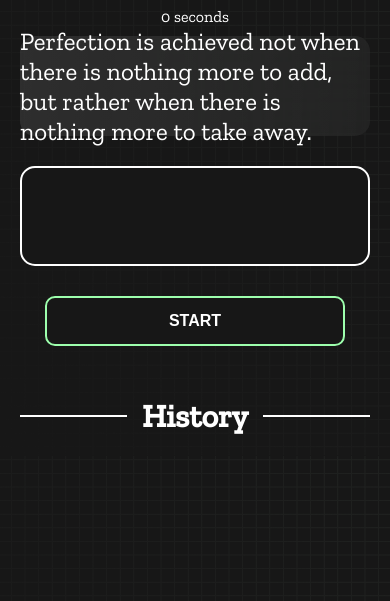
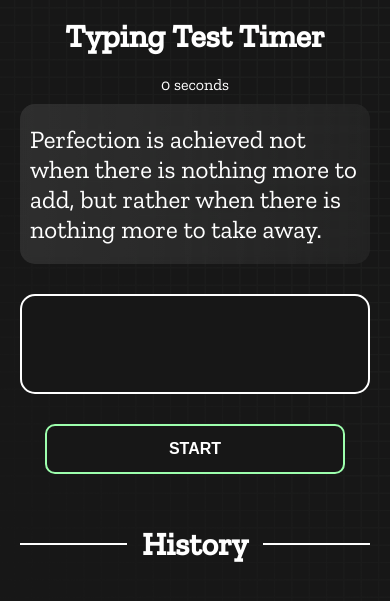
Before and after one commit to joynalmdabedin440/monstar-debug-assignment-7, a plain HTML site: page index.html in a window 390 px wide. Shown: the part 101-702 px from the top of the page. Drawn offline with nearby package versions, Linux system fonts and the light colour scheme.

Commit message:
media query done

```diff
--- a/index.html
+++ b/index.html
@@ -23,7 +23,7 @@
         <h1 class="blog"><a href="blog.html">Blog</a></h1>
       </nav>
     </header>
-
+    <h1 class="timer">Typing Test Timer</h1>
     <div id="show-time">0 seconds</div>
 
     <div class="box-container">
--- a/script.js
+++ b/script.js
@@ -116,7 +116,7 @@ const start = () => {
       document.addEventListener("keydown", typeController);
       countdownOverlay.style.display = "flex";
       countdownOverlay.style.display = "none";
-      // display.classList.remove("inactive");
+      display.classList.remove("inactive");
 
       clearInterval(startCountdown);
       startTime = new Date().getTime();
--- a/styles.css
+++ b/styles.css
@@ -10,9 +10,11 @@
   color: aliceblue;
   font-size:150%;
 }
-
-
-
+.timer{
+  text-align: center;
+  color: white;
+  margin: 20px 0;
+}
 
 * {
   padding: 0;
@@ -158,9 +160,10 @@ button {
 }
 
 #histories {
-  display: flex;
-  flex-wrap: wrap;
-  justify-content: space-around;
+  display: grid;
+  grid-template-columns: repeat(3, 1fr);
+  gap: 20px;
+  padding-bottom: 25px;
 }
 
 .card {
@@ -200,12 +203,33 @@ button {
 
 }
 
-@media only screen and (max-width: 700px) {
+@media only screen and (max-width: 1200px) {
+  #histories {
+    display: grid;
+    grid-template-columns: repeat(2, 1fr);
+    gap: 20px;
+  }
+}
+@media only screen and (max-width: 768px) {
   .box-container {
     padding: 0 20px;
     width: 100%;
   }
-  .card {
-    flex-direction: column;
+
+  #header {
+
+    justify-content: space-around;
+
+  }
+
+  #histories {
+    display: flex;
+    flex-wrap: wrap;
+    justify-content: center;
+  }
+
+  #question {
+    height: 100%;
+    padding: 20px 10px;
   }
 }
```
